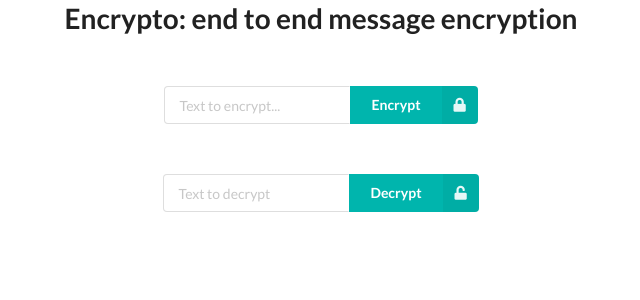
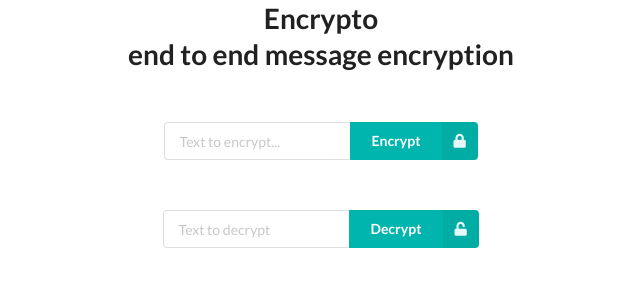
Before and after one commit to JettChenT/encryptii-server, a Flask app: page / in a window 1280 px wide. Shown: the top 300 px of the page, without its empty margins (319-959 px from the left). Run offline with Flask 2, Linux system fonts and the light colour scheme.

Commit message:
Better user interface

```diff
--- a/templates/base.html
+++ b/templates/base.html
@@ -7,6 +7,7 @@
     <meta http-equiv="X-UA-Compatible" content="ie=edge">
     <link rel="stylesheet" href="https://cdnjs.cloudflare.com/ajax/libs/animate.css/3.7.2/animate.min.css">
     <link rel="stylesheet" href="https://cdnjs.cloudflare.com/ajax/libs/semantic-ui/2.4.1/semantic.min.css">
+    <link rel="stylesheet" href="https://cdnjs.cloudflare.com/ajax/libs/animate.css/3.7.2/animate.min.css">
     <title>{% block title %}{% endblock %}</title>
     <style>
         body {
--- a/templates/index.html
+++ b/templates/index.html
@@ -1,10 +1,11 @@
 {% extends "base.html" %}
 {% block title %}Encrypto{% endblock %}
 {% block main %}
-<h1>Encrypto: end to end message encryption</h1>
+
+<h1 id="title" class="animated pulse">Encrypto <br> end to end message encryption</h1>
 
 <form action="/encrypt" method="POST">
-    <div class="ui action input">
+    <div class="ui action input animated bounceInLeft">
         <input type="text" name="message" placeholder="Text to encrypt...">
         <button class="ui teal right labeled icon button">
             <i class="lock icon"></i>
@@ -13,7 +14,7 @@
     </div>
 </form>
 <form action="/decrypt" method="post">
-    <div class="ui action input">
+    <div class="ui action input animated bounceInRight">
         <input type="text" name="message" placeholder="Text to decrypt">
         <button class="ui teal right labeled icon button">
             <i class="unlock icon"></i>
```
